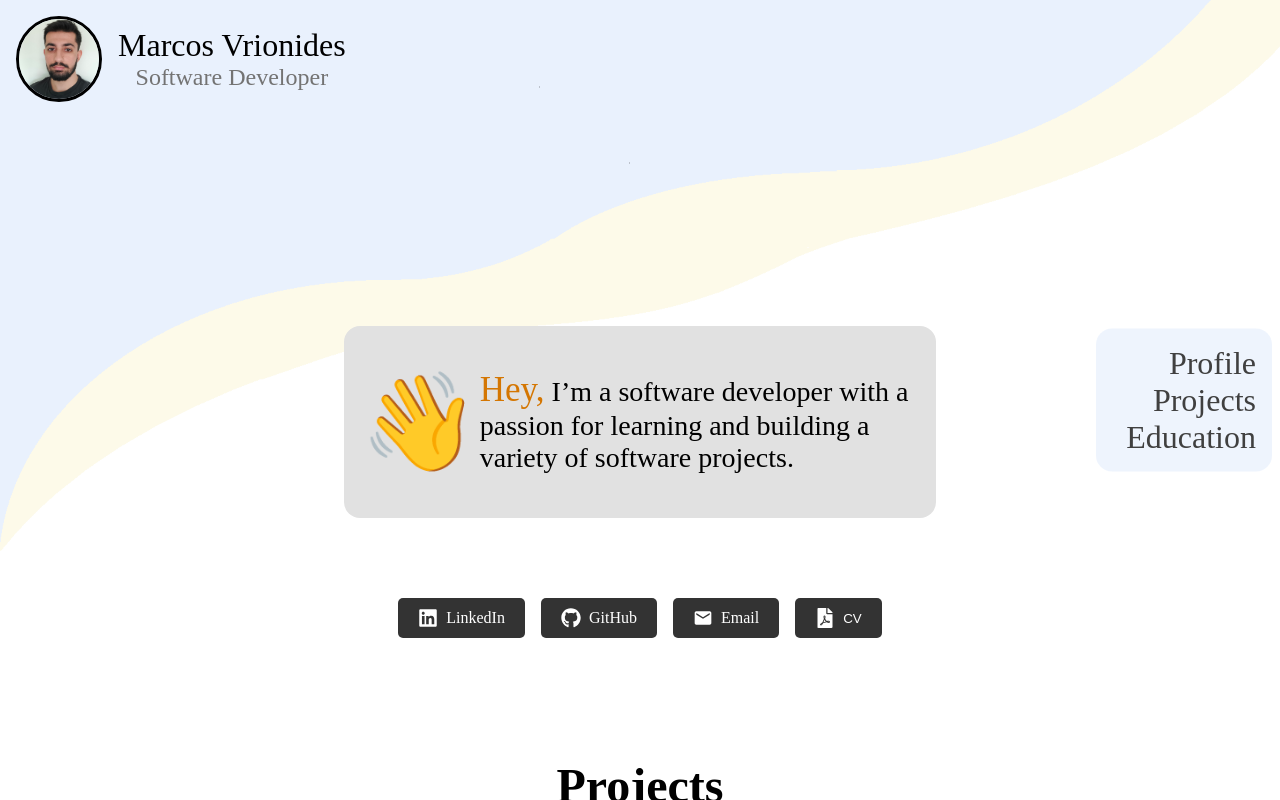
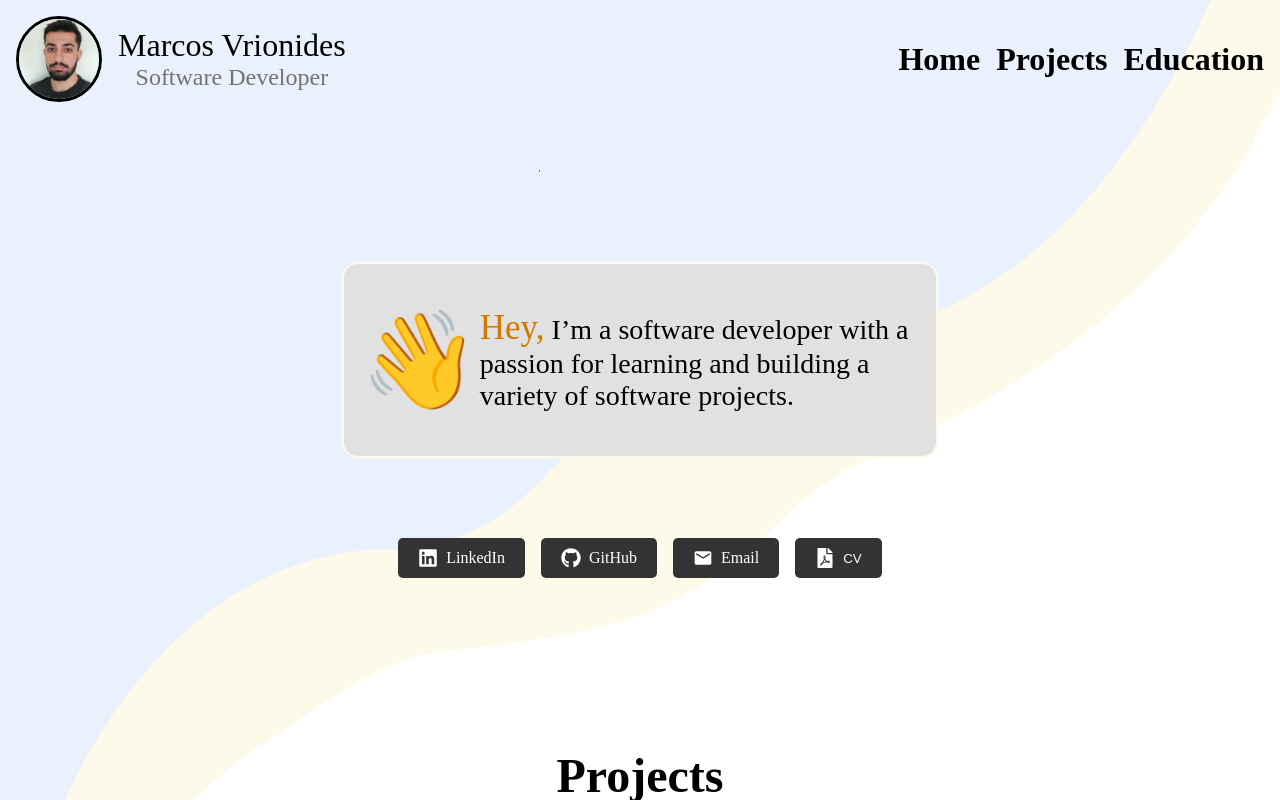
Before and after one commit to marcosvrionides/marcos-vrionides-portfolio, a React (Create React App) app: page / in a window 1280 px wide. Shown: the top 800 px of the page. Built offline with nearby package versions, Linux system fonts and the light colour scheme.

Commit message:
added a top bar

```diff
--- a/src/App.css
+++ b/src/App.css
@@ -1,14 +1,13 @@
 .body {
 	background-image: url("./background\ picture.png");
 	background-repeat: no-repeat;
-	background-size: 100% auto;
+	background-size: 100% 40%;
 	font-family: "Times New Roman", Times, serif;
 	display: flex;
 	flex-direction: column;
 	gap: 5em;
 	overflow-x: hidden;
 }
-
 @media (max-width: 768px) {
 	.body {
 		background-size: auto 15%;
--- a/src/App.js
+++ b/src/App.js
@@ -1,20 +1,20 @@
-import './App.css';
-import React, { useState, useEffect } from 'react';
-import Profile from './Profile/Profile';
-import Introduction from './Introduction/Introduction';
-import Links from './Links/Links';
-import Projects from './Projects/Projects';
-import Education from './Education/Education';
-import Navigator from './Navigator/Navigator';
+import "./App.css";
+import React, { useEffect } from "react";
+import Profile from "./Profile/Profile";
+import Introduction from "./Introduction/Introduction";
+import Links from "./Links/Links";
+import Projects from "./Projects/Projects";
+import Education from "./Education/Education";
+import TopBar from "./TopBar/TopBar";
 
 function App() {
 	useEffect(() => {
-    document.title = 'Marcos'
-  }, [])
+		document.title = "Marcos";
+	}, []);
 
 	return (
-    <div className='body'>
-      <Navigator />
+		<div className="body">
+			<TopBar />
 			<Profile />
 			<Introduction />
 			<Links />
--- a/src/Education/Education.css
+++ b/src/Education/Education.css
@@ -1,5 +1,10 @@
 .education-container {
 	padding: 2em;
+	background-image: url("../background\ picture\ -\ bottom.png");
+	background-repeat: no-repeat;
+	background-size: 100% 100%;
+	background-position-y: bottom;
+	padding-bottom: 15%;
 }
 
 .education-title {
@@ -22,8 +27,8 @@
 	background-color: rgb(233, 241, 253);
 	border-radius: 1em;
 	width: 20vw;
-	box-shadow: 0px 0px 25px 2.5px black;
 	padding: 1em;
+	border: 2px solid rgb(253, 250, 233);
 }
 
 .education-year {
@@ -52,11 +57,13 @@
 	border-top: 20px solid transparent;
 	border-bottom: 20px solid transparent;
 	border-left: 30px solid black;
+	border-right: 0px;
 }
 
 @media (max-width: 768px) {
 	.education-items-container {
 		flex-direction: column;
+		gap: 1em;
 	}
 
 	.education-item {
@@ -64,6 +71,9 @@
 	}
 
 	.arrow {
-		visibility: hidden;
+		border-top: 30px solid black;
+		border-left: 20px solid transparent;
+		border-right: 20px solid transparent;
+		border-bottom: 0px;
 	}
 }
--- a/src/Introduction/Introduction.css
+++ b/src/Introduction/Introduction.css
@@ -8,7 +8,8 @@
 	align-items: center;
 	margin-left: 50%;
 	transform: translate(-50%);
-	margin-top: 10%;
+	margin-top: 5%;
+	border: 2px solid rgb(253, 250, 233);
 }
 
 .emoji {
@@ -30,8 +31,8 @@
 		transform: unset;
 		margin-left: unset;
 		height: auto;
+		margin-inline: 1em;
 		margin-top: unset;
-		margin-inline: 1em;
 	}
 
 	.emoji {
--- a/src/Navigator/Navigator.css
+++ /dev/null
@@ -1,34 +0,0 @@
-.navigator-container {
-	position: fixed;
-	top: 50%;
-	transform: translateY(-50%);
-	right: 0.5em;
-	z-index: 2;
-	display: flex;
-	flex-direction: column;
-	background-color: rgb(233, 241, 253);
-	padding: 1em;
-	border-radius: 1em;
-	width: 9em;
-	opacity: 0.75;
-}
-
-.navigator-container a {
-	color: black;
-	font-size: 2em;
-	text-decoration: none;
-	transition: all 0.5s;
-	text-align: right;
-}
-
-.navigator-container a:hover {
-	font-size: 2.1em;
-	color: rgb(146, 1, 1);
-	transition: all 0.5s;
-}
-
-@media (max-width: 768px) {
-	.navigator-container {
-		visibility: hidden;
-	}
-}
--- a/src/Navigator/Navigator.js
+++ /dev/null
@@ -1,14 +0,0 @@
-import React from 'react';
-import './Navigator.css';
-
-const Navigator = () => {
-  return (
-    <div className='navigator-container'>
-      <a href='#profile'>Profile</a>
-      <a href='#projects'>Projects</a>
-      <a href='#education'>Education</a>
-    </div>
-  )
-}
-
-export default Navigator
--- a/src/Profile/Profile.css
+++ b/src/Profile/Profile.css
@@ -1,3 +1,10 @@
+.container {
+	display: flex;
+	flex-direction: row;
+	justify-content: space-between;
+	width: 100%;
+}
+
 .profile-container {
 	display: flex;
 	flex-direction: row;
@@ -29,9 +36,37 @@
 	color: #737373;
 }
 
+.links {
+	margin: 1em;
+	display: flex;
+	flex-direction: row;
+	justify-content: center;
+	gap: 1em;
+	align-items: center;
+}
+
+.links a {
+	font-size: 2em;
+	color: black;
+	text-decoration: none;
+	font-weight: bold;
+}
+
+.links a:hover {
+	color: brown;
+}
+
 @media (max-width: 768px) {
+	.container {
+		display: unset;
+		flex-direction: unset;
+		justify-content: unset;
+	}
 	.profile-container {
 		justify-content: center;
 		flex-direction: column;
 	}
+	.links {
+		visibility: hidden;
+	}
 }
--- a/src/Profile/Profile.js
+++ b/src/Profile/Profile.js
@@ -1,17 +1,28 @@
-import React from 'react'
-import './Profile.css'
-import profilePic from './Profile Picture.jpg';
+import React from "react";
+import "./Profile.css";
+import profilePic from "./Profile Picture.jpg";
 
 const Profile = () => {
-    return (
-        <div className='profile-container' id='profile'>
-            <img className='profile-picture' src={profilePic} alt="marcos's profile" />
-            <div className='profile-text'>
-                <div className='name'>Marcos Vrionides</div>
-                <div className='occupation'>Software Developer</div>
-            </div>
-        </div>
-    )
-}
+	return (
+		<div className="container" id="profile">
+			<div className="profile-container">
+				<img
+					className="profile-picture"
+					src={profilePic}
+					alt="marcos's profile"
+				/>
+				<div className="profile-text">
+					<div className="name">Marcos Vrionides</div>
+					<div className="occupation">Software Developer</div>
+				</div>
+			</div>
+			<div className="links">
+				<a href="#">Home</a>
+				<a href="#projects">Projects</a>
+				<a href="#education">Education</a>
+			</div>
+		</div>
+	);
+};
 
-export default Profile
+export default Profile;
--- a/src/Projects/Projects.css
+++ b/src/Projects/Projects.css
@@ -2,7 +2,7 @@
 	display: flex;
 	flex-direction: column;
 	padding-block-end: 5em;
-	padding-block-start: 2.5em;
+	padding-top: 7%;
 }
 
 .projects-title {
--- /dev/null
+++ b/src/TopBar/TopBar.css
@@ -0,0 +1,39 @@
+.container-visible {
+	height: 120px;
+	width: 100%;
+	position: fixed;
+	transition: all 0.25s;
+	z-index: 2;
+}
+
+.container-hidden {
+	visibility: hidden;
+	height: 0px;
+	width: 100%;
+	position: fixed;
+	transition: all 0.25s;
+}
+
+.background {
+	background-color: rgba(233, 241, 253, 0.8);
+	border-bottom: 2px solid rgba(253, 250, 233, 0.8);
+	height: 100%;
+	width: 100%;
+	position: absolute;
+	backdrop-filter: blur(4px);
+}
+
+.items {
+	position: absolute;
+	z-index: 2;
+	display: flex;
+	flex-direction: row;
+	justify-content: space-between;
+	width: 100%;
+}
+
+@media (max-width: 768px) {
+	.container-visible {
+		visibility: hidden;
+	}
+}
--- /dev/null
+++ b/src/TopBar/TopBar.js
@@ -0,0 +1,36 @@
+import React, { useEffect, useState } from "react";
+import "./TopBar.css";
+import Profile from "../Profile/Profile.js";
+
+const TopBar = () => {
+	const [scrollPosition, setScrollPosition] = useState(0);
+
+	const handleScroll = () => {
+		const position = window.scrollY;
+		setScrollPosition(position);
+	};
+
+	useEffect(() => {
+		window.addEventListener("scroll", handleScroll);
+
+		// Clean up the event listener on component unmount
+		return () => {
+			window.removeEventListener("scroll", handleScroll);
+		};
+	}, []);
+
+	return (
+		<div
+			className={
+				scrollPosition > 0 ? "container-visible" : "container-hidden"
+			}
+		>
+			<div className="items">
+				<Profile />
+			</div>
+			<div className="background" />
+		</div>
+	);
+};
+
+export default TopBar;
```
Also changed, not shown: src/background picture - bottom.png (added). Lines whose indentation alone changed are shown as unchanged.
